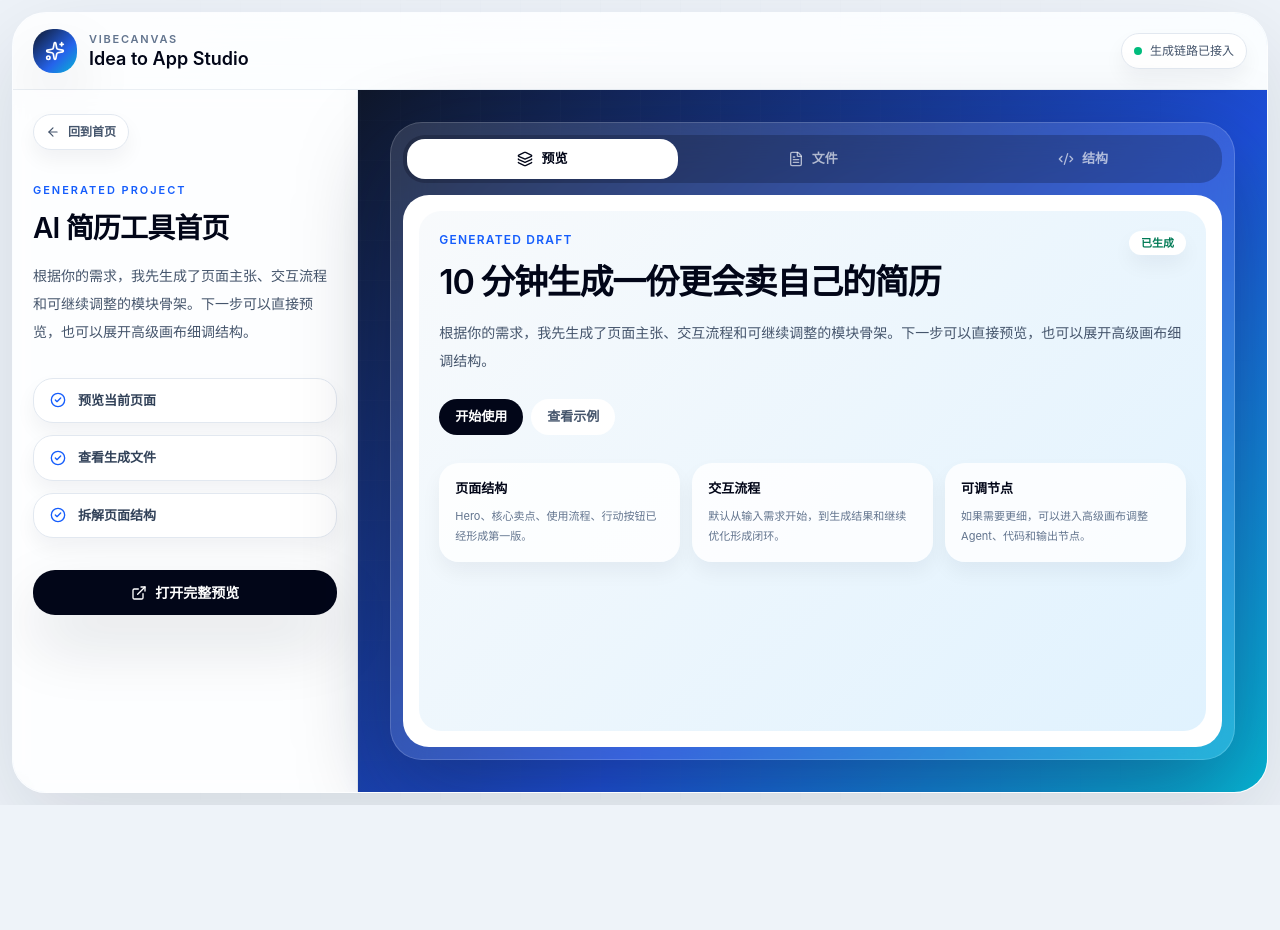
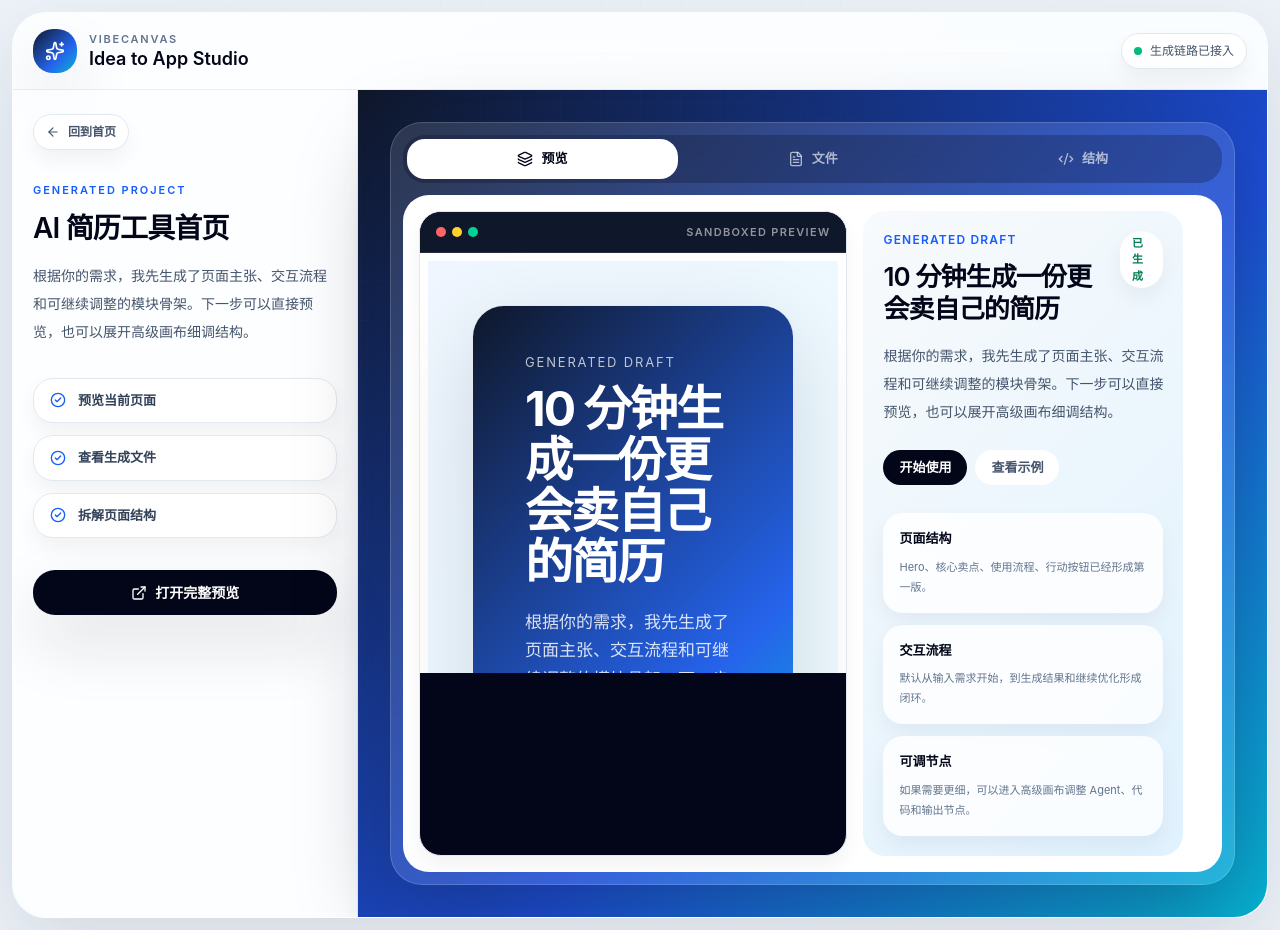
Before and after one commit to sissname/vibe-canvas, a Next.js app: page / in a window 1280 px wide. Both pictures are taken after a click on the button "生成应用初稿". Before the commit the page ends 805 px from the top, so only its background shows below. Built offline with nearby package versions, Linux system fonts and the light colour scheme.

Commit message:
Harden alpha preview and error handling

```diff
--- a/app/layout.tsx
+++ b/app/layout.tsx
@@ -1,4 +1,5 @@
 import type { Metadata } from "next";
+import { ErrorBoundary } from "@/components/common/ErrorBoundary";
 import "./globals.css";
 
 export const metadata: Metadata = {
@@ -13,7 +14,9 @@ export default function RootLayout({
 }>) {
   return (
     <html lang="en" className="h-full antialiased">
-      <body className="min-h-screen w-full overflow-x-hidden">{children}</body>
+      <body className="min-h-screen w-full overflow-x-hidden">
+        <ErrorBoundary>{children}</ErrorBoundary>
+      </body>
     </html>
   );
 }
--- a/app/page.tsx
+++ b/app/page.tsx
@@ -394,14 +394,36 @@ function PreviewPanel({
   isGenerating: boolean;
   project: GeneratedProject;
 }) {
+  const previewDocument = SimplePreviewService.createPreviewDocument(project.previewHtml);
+
   return (
-    <div className="h-full rounded-[22px] bg-[linear-gradient(135deg,#f8fafc,#e0f2fe)] p-5">
+    <div className="grid h-full gap-4 lg:grid-cols-[minmax(0,0.95fr)_minmax(320px,0.62fr)]">
+      <div className="overflow-hidden rounded-[22px] border border-slate-200 bg-slate-950 shadow-sm">
+        <div className="flex items-center justify-between border-b border-white/10 bg-slate-900 px-4 py-3">
+          <div className="flex gap-1.5">
+            <span className="h-2.5 w-2.5 rounded-full bg-red-400" />
+            <span className="h-2.5 w-2.5 rounded-full bg-amber-300" />
+            <span className="h-2.5 w-2.5 rounded-full bg-emerald-400" />
+          </div>
+          <span className="text-[11px] font-semibold uppercase tracking-[0.12em] text-white/54">
+            Sandboxed Preview
+          </span>
+        </div>
+        <iframe
+          title="Generated project preview"
+          sandbox=""
+          srcDoc={previewDocument}
+          className="h-[420px] w-full bg-white"
+        />
+      </div>
+
+      <div className="rounded-[22px] bg-[linear-gradient(135deg,#f8fafc,#e0f2fe)] p-5">
         <div className="flex items-start justify-between gap-3">
           <div>
             <p className="text-[12px] font-semibold uppercase tracking-[0.1em] text-blue-600">
               Generated Draft
             </p>
-          <h3 className="mt-3 max-w-[720px] text-[34px] font-semibold leading-tight tracking-[-0.035em] text-slate-950">
+            <h3 className="mt-3 text-[26px] font-semibold leading-tight tracking-[-0.035em] text-slate-950">
               {isGenerating ? '正在生成页面主张...' : project.tagline}
             </h3>
           </div>
@@ -410,7 +432,7 @@ function PreviewPanel({
           </span>
         </div>
 
-      <p className="mt-4 max-w-[760px] text-[14px] leading-7 text-slate-600">
+        <p className="mt-4 text-[14px] leading-7 text-slate-600">
           {project.description}
         </p>
 
@@ -423,15 +445,16 @@ function PreviewPanel({
           </span>
         </div>
 
-      <div className="mt-7 grid gap-3 sm:grid-cols-3">
+        <div className="mt-7 grid gap-3">
           {project.sections.map((section) => (
             <div key={section.title} className="rounded-[20px] bg-white/82 px-4 py-4 shadow-sm">
               <p className="text-[13px] font-semibold text-slate-950">{section.title}</p>
-            <p className="mt-2 line-clamp-3 text-[11px] leading-5 text-slate-500">
+              <p className="mt-2 text-[11px] leading-5 text-slate-500">
                 {section.description}
               </p>
             </div>
           ))}
+        </div>
       </div>
     </div>
   );
--- /dev/null
+++ b/components/common/ErrorBoundary.tsx
@@ -0,0 +1,56 @@
+'use client';
+
+import React from 'react';
+
+interface ErrorBoundaryState {
+  error: Error | null;
+}
+
+interface ErrorBoundaryProps {
+  children: React.ReactNode;
+}
+
+export class ErrorBoundary extends React.Component<ErrorBoundaryProps, ErrorBoundaryState> {
+  state: ErrorBoundaryState = {
+    error: null,
+  };
+
+  static getDerivedStateFromError(error: Error): ErrorBoundaryState {
+    return { error };
+  }
+
+  componentDidCatch(error: Error, errorInfo: React.ErrorInfo) {
+    if (process.env.NODE_ENV !== 'production') {
+      console.error('[ErrorBoundary]', error, errorInfo);
+    }
+  }
+
+  render() {
+    if (!this.state.error) {
+      return this.props.children;
+    }
+
+    return (
+      <main className="flex min-h-screen items-center justify-center bg-[#eef3f9] p-6 text-slate-950">
+        <section className="max-w-[520px] rounded-[28px] border border-white bg-white/90 p-6 text-center shadow-[0_30px_90px_rgba(15,23,42,0.14)]">
+          <p className="text-[12px] font-semibold uppercase tracking-[0.18em] text-red-500">
+            Something went wrong
+          </p>
+          <h1 className="mt-3 text-[26px] font-semibold tracking-[-0.03em]">
+            VibeCanvas 遇到了一个界面错误
+          </h1>
+          <p className="mt-3 text-[14px] leading-7 text-slate-600">
+            你的浏览器没有崩溃，可以刷新页面恢复。如果这个问题重复出现，请在 GitHub issue 里附上复现步骤。
+          </p>
+          <button
+            type="button"
+            onClick={() => window.location.reload()}
+            className="mt-5 rounded-[18px] bg-slate-950 px-5 py-3 text-[14px] font-semibold text-white"
+          >
+            刷新页面
+          </button>
+        </section>
+      </main>
+    );
+  }
+}
--- a/lib/preview-service.ts
+++ b/lib/preview-service.ts
@@ -3,33 +3,49 @@
  * 用于生成代码预览
  */
 
+const PREVIEW_CSP = [
+  "default-src 'none'",
+  "img-src data: blob:",
+  "style-src 'unsafe-inline'",
+  "font-src data:",
+  "script-src 'none'",
+  "connect-src 'none'",
+  "form-action 'none'",
+  "base-uri 'none'",
+].join('; ');
+
 /**
  * 简化的预览服务（不使用 WebContainer）
- * 使用 Blob URL 直接预览 HTML
+ * 默认禁用脚本，适合本地 Alpha 预览。
  */
 export class SimplePreviewService {
   /**
-   * 生成 HTML 预览 URL
+   * 生成带 CSP 的完整 HTML 文档
    */
-  static createPreviewUrl(html: string, css?: string, js?: string): string {
-    const fullHtml = `
+  static createPreviewDocument(html: string, css?: string): string {
+    return `
       <!DOCTYPE html>
       <html>
         <head>
           <meta charset="UTF-8">
           <meta name="viewport" content="width=device-width, initial-scale=1.0">
+          <meta http-equiv="Content-Security-Policy" content="${PREVIEW_CSP}">
           <style>
             ${css || ''}
           </style>
         </head>
         <body>
           ${html}
-          <script>
-            ${js || ''}
-          </script>
         </body>
       </html>
     `;
+  }
+
+  /**
+   * 生成 HTML 预览 URL
+   */
+  static createPreviewUrl(html: string, css?: string): string {
+    const fullHtml = SimplePreviewService.createPreviewDocument(html, css);
 
     const blob = new Blob([fullHtml], { type: 'text/html' });
     return URL.createObjectURL(blob);
--- a/scripts/smoke-test.mjs
+++ b/scripts/smoke-test.mjs
@@ -76,6 +76,10 @@ async function run() {
   assert(generated.status === 200, `Expected generate 200, got ${generated.status}`);
   assert(generated.body?.project?.title, 'Expected generated project title');
   assert(Array.isArray(generated.body?.project?.files), 'Expected generated project files');
+  assert(
+    generated.body?.project?.previewHtml?.includes('<script') === false,
+    'Expected generated preview HTML to avoid inline scripts'
+  );
 
   const emptyPrompt = await request('/api/generate', {
     method: 'POST',
@@ -91,6 +95,13 @@ async function run() {
   });
   assert(invalidJson.status === 400, `Expected invalid JSON 400, got ${invalidJson.status}`);
 
+  const longPrompt = await request('/api/generate', {
+    method: 'POST',
+    headers: { 'Content-Type': 'application/json' },
+    body: JSON.stringify({ prompt: 'x'.repeat(2001) }),
+  });
+  assert(longPrompt.status === 400, `Expected long prompt 400, got ${longPrompt.status}`);
+
   console.log('Smoke tests passed');
 }
 
```
Also changed, not shown: 2 other files (tests, documents, lock files or other folders). Lines whose indentation alone changed are shown as unchanged.
